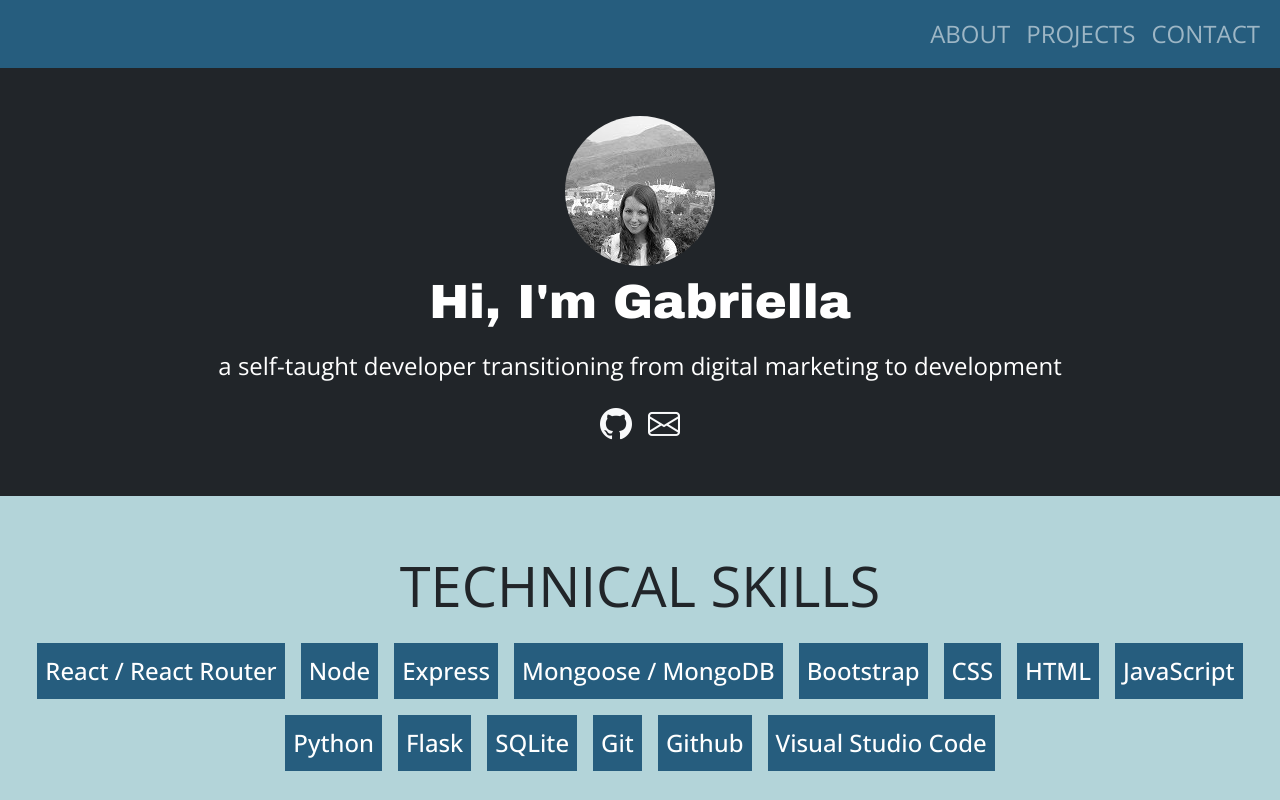
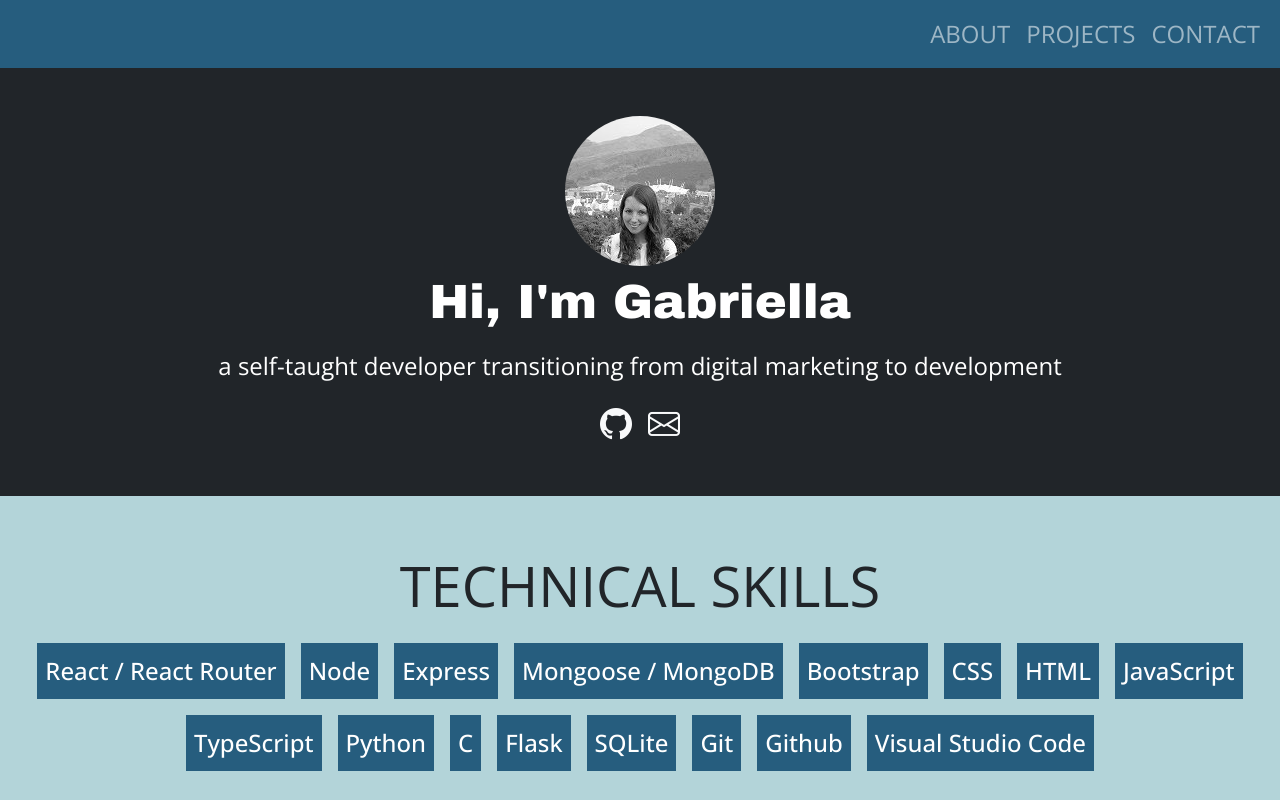
Before and after one commit to pisanzapra/my-portfolio, a React (Create React App) app: page / in a window 1280 px wide. Shown: the top 800 px of the page. Built offline with nearby package versions, Linux system fonts and the light colour scheme.

Commit message:
Updated skills list

```diff
--- a/src/components/TechnicalSkills.js
+++ b/src/components/TechnicalSkills.js
@@ -17,7 +17,9 @@ const TechnicalSkills = () => {
           <span className="skill">CSS</span>
           <span className="skill">HTML</span>
           <span className="skill">JavaScript</span>
+          <span className="skill">TypeScript</span>
           <span className="skill">Python</span>
+          <span className="skill">C</span>
           <span className="skill">Flask</span>
           <span className="skill">SQLite</span>
           <span className="skill">Git</span>
```
